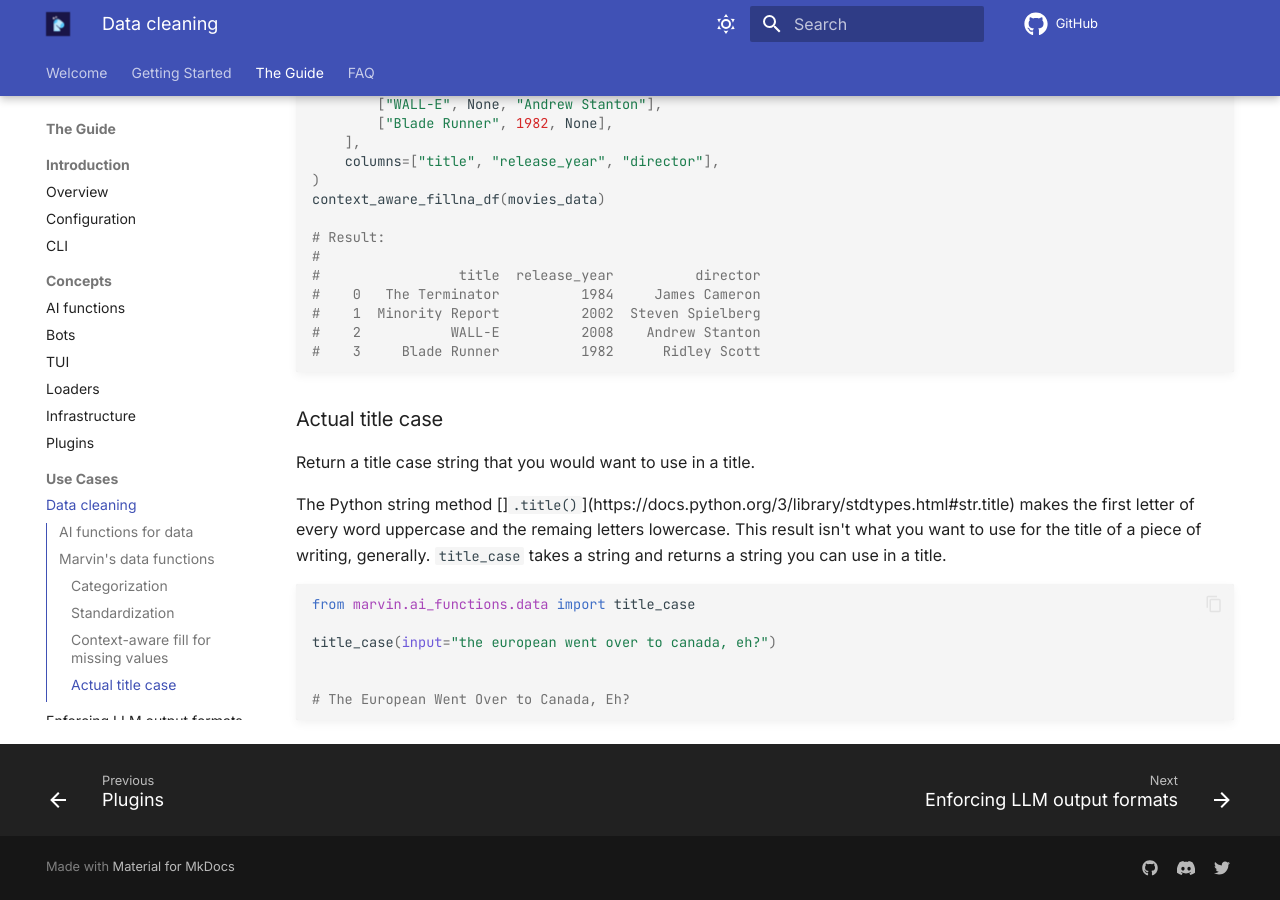
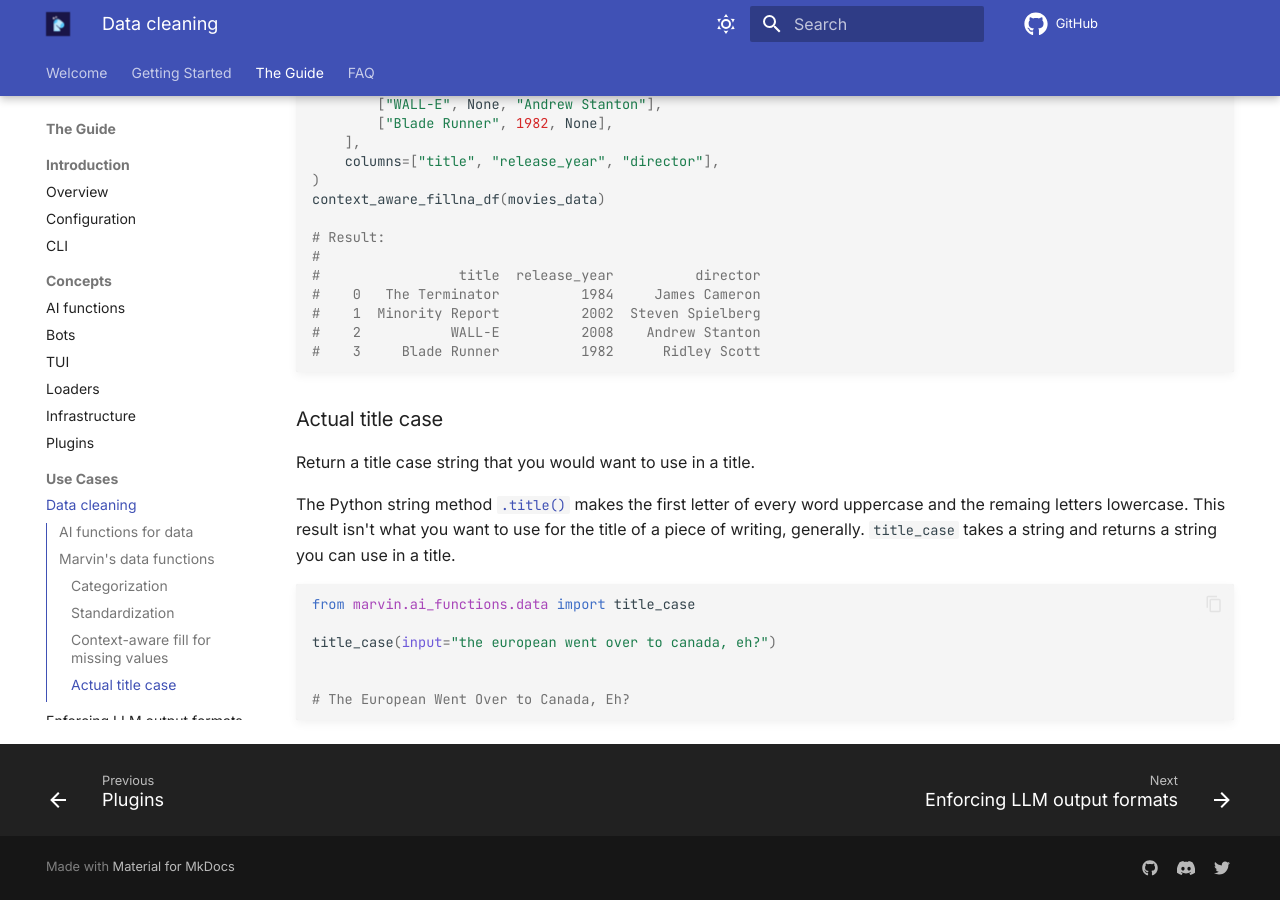
Before and after one commit to PrefectHQ/marvin, an MkDocs documentation site: the page built from docs/guide/use_cases/data_cleaning.md, in a window 1280 px wide and 900 px high, scrolled down 2611 px. Built offline with MkDocs 1.6.1 and Material for MkDocs 9.7.7, drawn with Linux system fonts in a browser that asks for light colours; comment, search, counter and statistics services are not loaded.

Commit message:
fix link

````diff
--- a/docs/guide/use_cases/data_cleaning.md
+++ b/docs/guide/use_cases/data_cleaning.md
@@ -99,7 +99,7 @@ context_aware_fillna_df(movies_data)
 
 Return a title case string that you would want to use in a title.
 
-The Python string method []`.title()`](https://docs.python.org/3/library/stdtypes.html#str.title) makes the first letter of every word uppercase and the remaing letters lowercase. This result isn't what you want to use for the title of a piece of writing, generally. `title_case` takes a string and returns a string you can use in a title.
+The Python string method [`.title()`](https://docs.python.org/3/library/stdtypes.html#str.title) makes the first letter of every word uppercase and the remaing letters lowercase. This result isn't what you want to use for the title of a piece of writing, generally. `title_case` takes a string and returns a string you can use in a title.
 
 ```python
 
````
